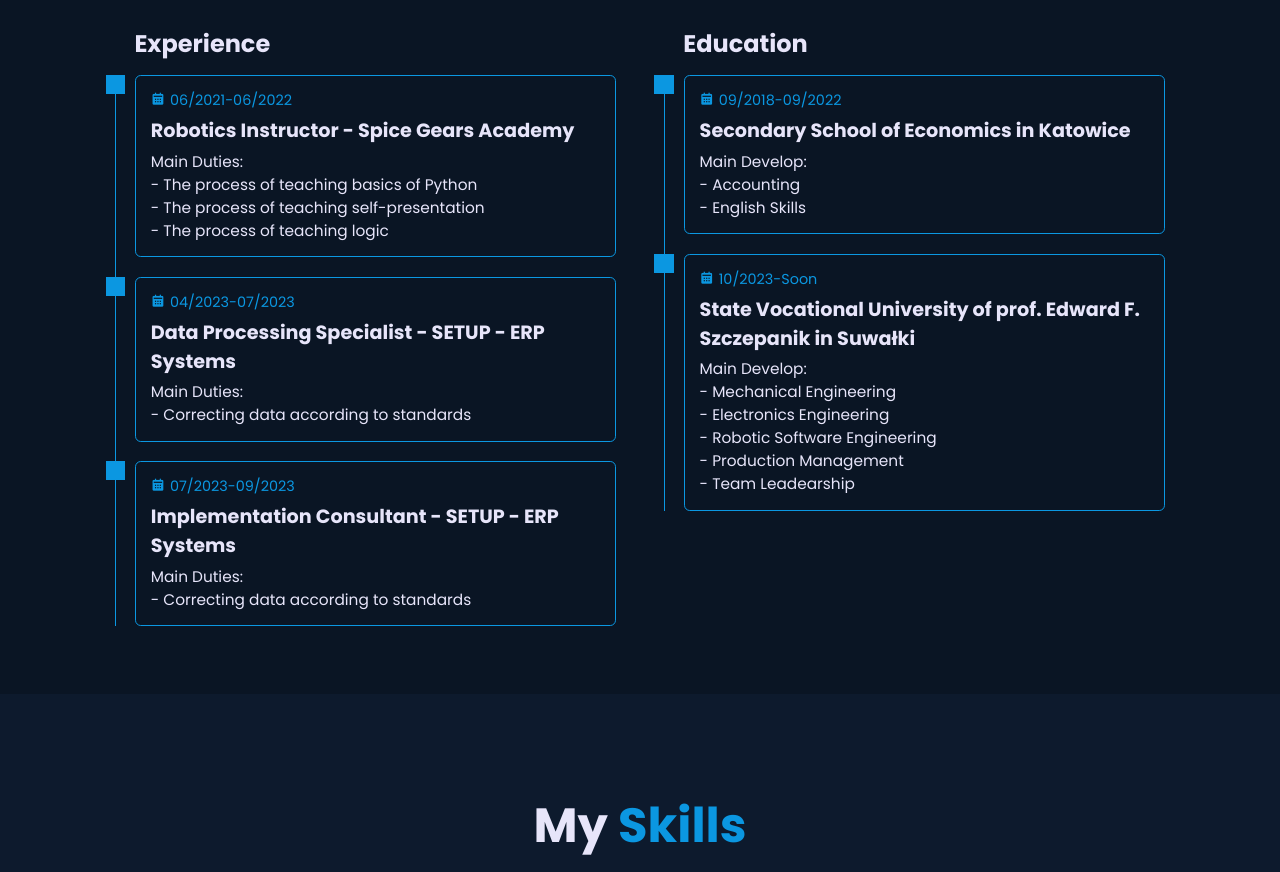
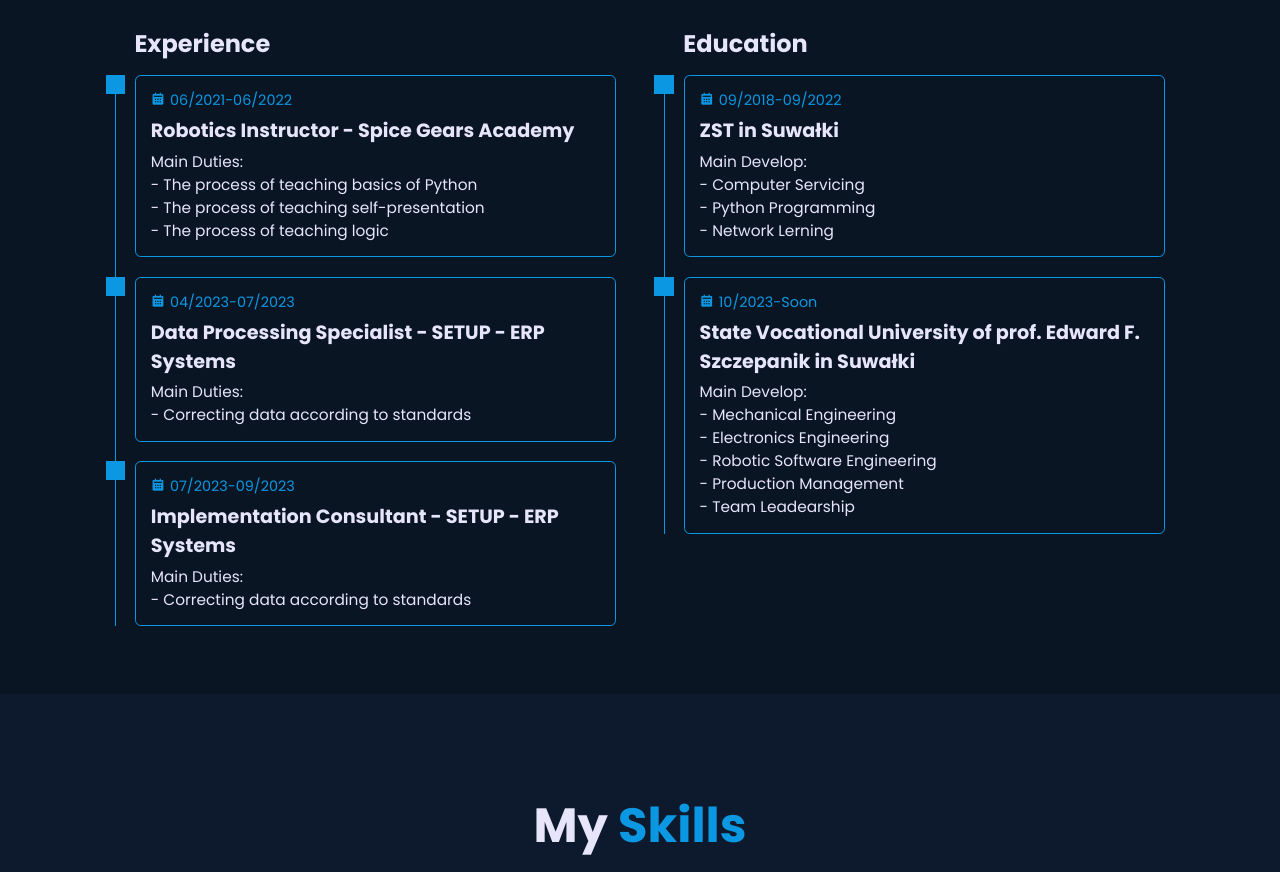
Before and after one commit to nerDZIKo/CV.github.io, a plain HTML site: page index.html in a window 1280 px wide. Shown: the part 1844-2716 px from the top of the page. Drawn offline with nearby package versions, Linux system fonts and the light colour scheme.

Commit message:
Update index.html
New Me

```diff
--- a/index.html
+++ b/index.html
@@ -113,10 +113,11 @@ Combining my technical acumen, love for computers since childhood, and a passion
                     <div class="education-content">
                         <div class="content">
                             <div class="year"><i class='bx bxs-calendar'></i>09/2018-09/2022</div>
-                            <h3>Secondary School of Economics in Katowice</h3>
+                            <h3>ZST in Suwałki</h3>
                             <p>Main Develop:<br>
-                                - Accounting<br>
-                                - English Skills
+                                - Computer Servicing<br>
+                                - Python Programming<br>
+                                - Network Lerning
                             </p>
                         </div>
                     </div>
```
